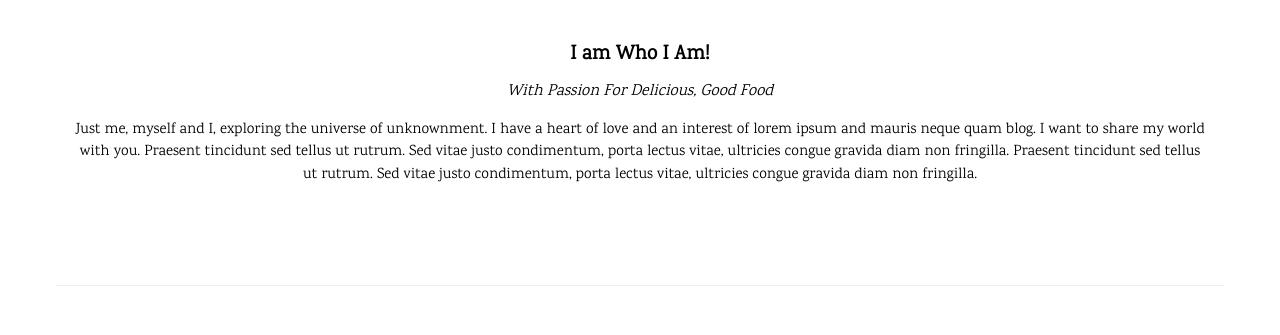
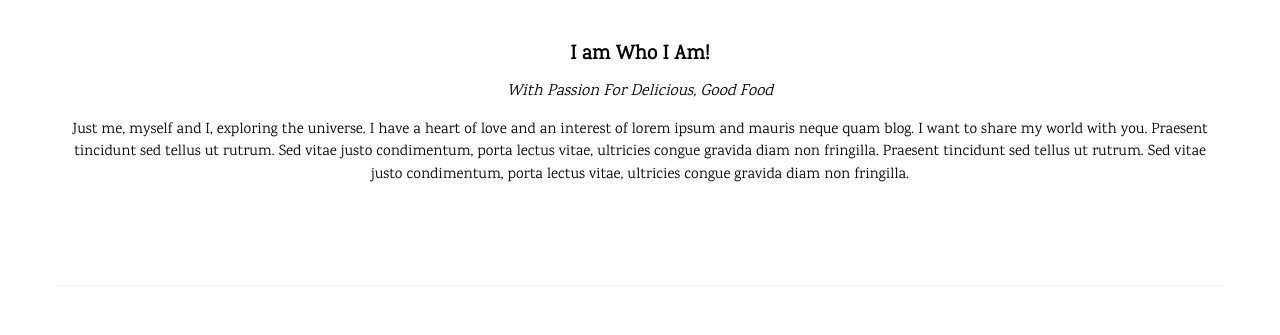
Before and after one commit to RianCodeMaster/FirstTest, a plain HTML site: page index.html in a window 1280 px wide. Shown: the part 1353-1688 px from the top of the page. Drawn offline with nearby package versions, Linux system fonts and the light colour scheme.

Commit message:
Changed html

```diff
--- a/index.html
+++ b/index.html
@@ -101,7 +101,7 @@ body,h1,h2,h3,h4,h5,h6 {font-family: "Karma", sans-serif}
     <div class="w3-padding-32">
       <h4><b>I am Who I Am!</b></h4>
       <h6><i>With Passion For Delicious, Good Food</i></h6>
-      <p>Just me, myself and I, exploring the universe of unknownment. I have a heart of love and an interest of lorem ipsum and mauris neque quam blog. I want to share my world with you. Praesent tincidunt sed tellus ut rutrum. Sed vitae justo condimentum, porta lectus vitae, ultricies congue gravida diam non fringilla. Praesent tincidunt sed tellus ut rutrum. Sed vitae justo condimentum, porta lectus vitae, ultricies congue gravida diam non fringilla.</p>
+      <p>Just me, myself and I, exploring the universe. I have a heart of love and an interest of lorem ipsum and mauris neque quam blog. I want to share my world with you. Praesent tincidunt sed tellus ut rutrum. Sed vitae justo condimentum, porta lectus vitae, ultricies congue gravida diam non fringilla. Praesent tincidunt sed tellus ut rutrum. Sed vitae justo condimentum, porta lectus vitae, ultricies congue gravida diam non fringilla.</p>
     </div>
   </div>
   <hr>
```
